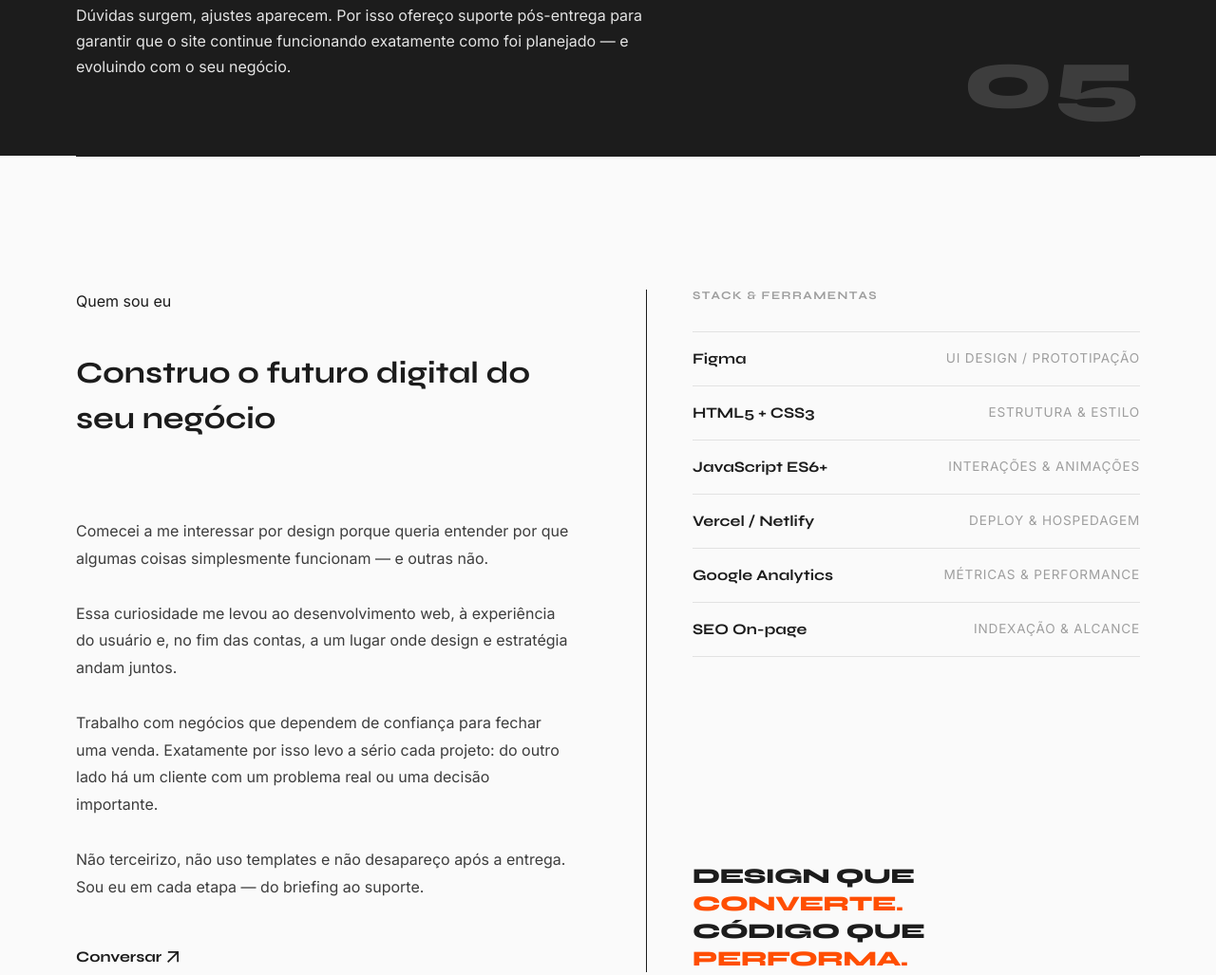
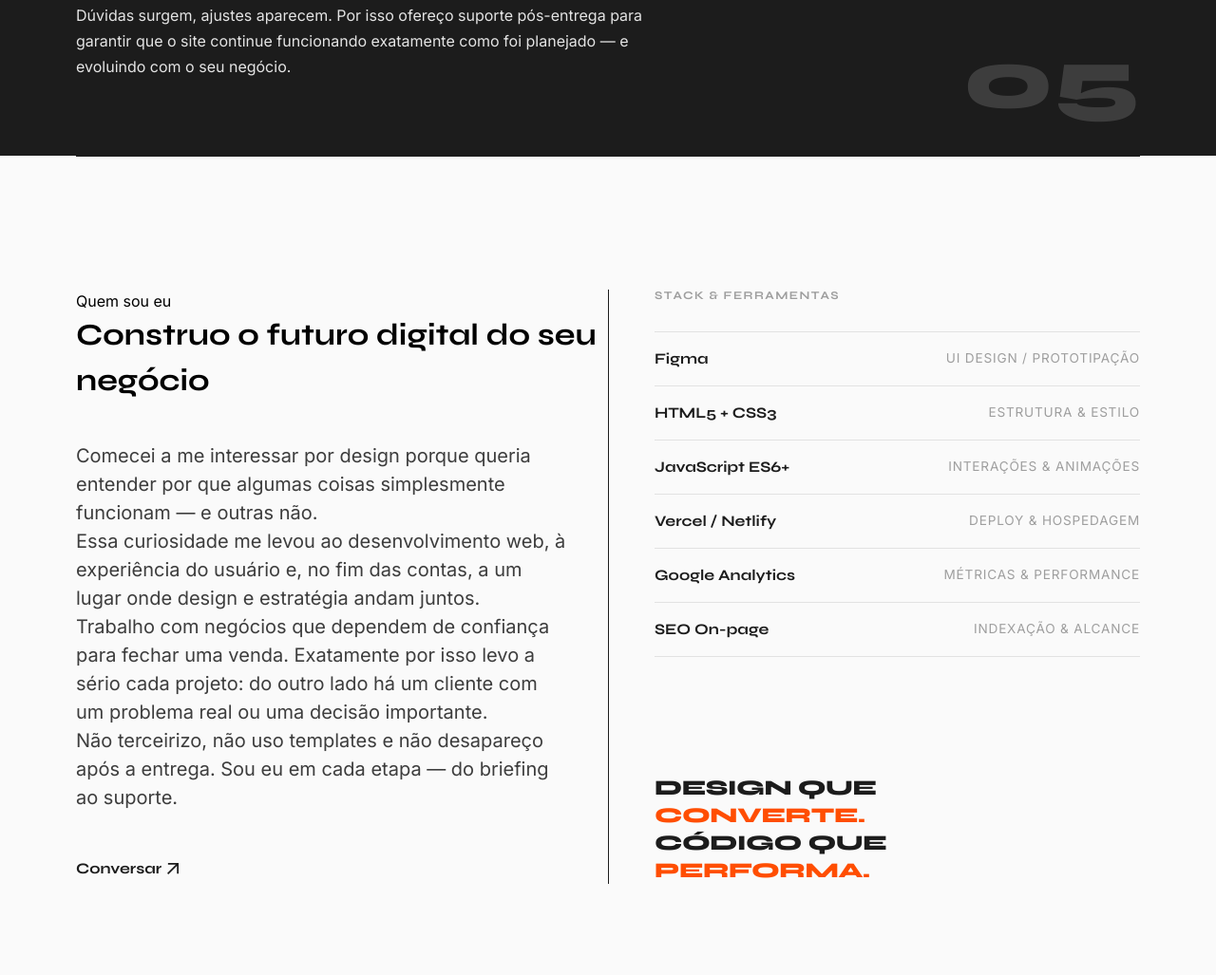
Before and after one commit to 0VICTORBLUM/Portifolio, a plain HTML site: page index.html in a window 1280 px wide. Shown: the part 6139-7166 px from the top of the page at 95% size. Drawn offline with Linux system fonts and the light colour scheme.

Commit message:
Style(sobre): estilizando seção

```diff
--- a/css/home/sobre.css
+++ b/css/home/sobre.css
@@ -3,26 +3,17 @@
     display: grid;
     grid-template-columns: 1fr 1fr;
     grid-template-rows: auto auto auto;
-    gap: 0 80px;
     align-items: start;
     border-top: 1px solid var(--cor-neutra-escuro);
     margin-top: 0;
 }
 
-.sobre h1 {
-    margin: 0 0 40px;
-    color: var(--cor-neutra-escuro);
-    grid-column: 1;
-    max-width: 480px;
-}
 
 .sobre .font-body {
     margin: 0;
     color: var(--complementar-c1);
-    grid-column: 1;
-    font-size: 1rem;
-    line-height: 1.8;
     white-space: pre-line;
+    margin-right: 40px;
 }
 
 .sobre .button {
```
Also changed, not shown: index.html (+0 -3 lines).
